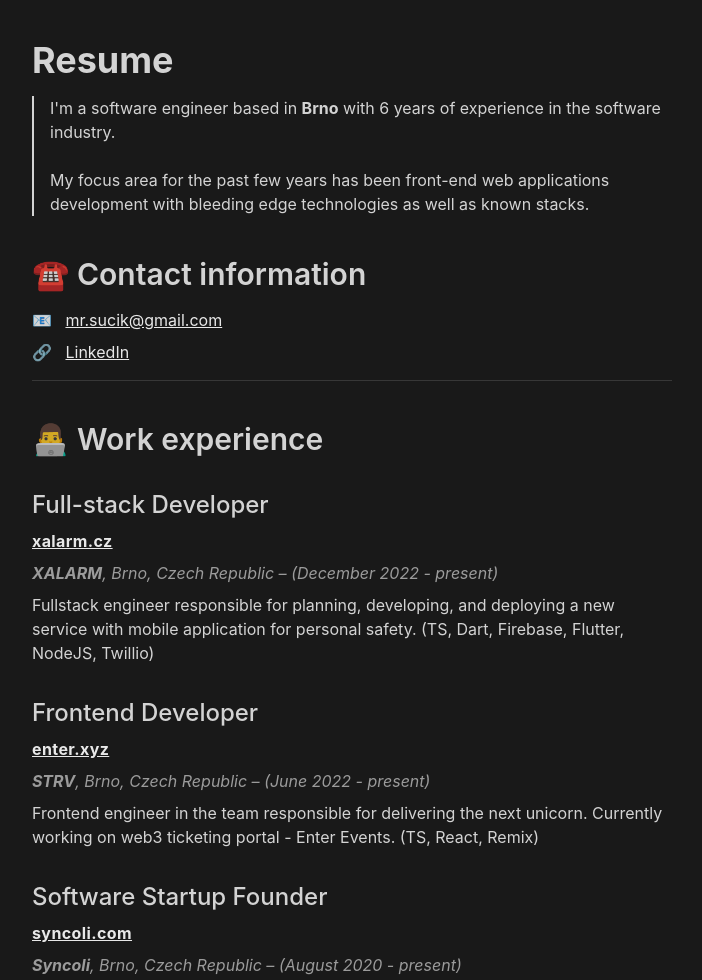
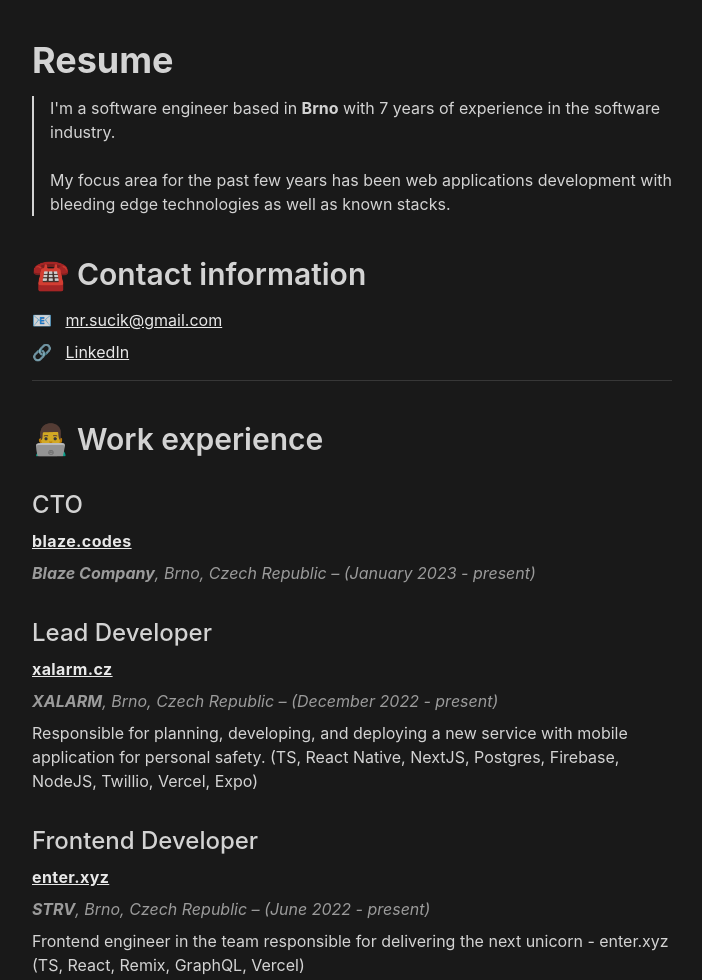
Before and after one commit to MrSucik/danielsuchan.dev, an Astro site: page / in a window 1280 px wide. Shown: the top 980 px of the page, without its empty margins (288-990 px from the left). Built offline with nearby package versions, Linux system fonts and the light colour scheme; Astro itself is replaced by a stand-in of ours.

Commit message:
feat: update 🦄

```diff
--- a/src/pages/index.astro
+++ b/src/pages/index.astro
@@ -1,5 +1,6 @@
 ---
 import MainHead from "../components/MainHead.astro";
+const yearsExperience = Math.round(new Date().getFullYear() - 2016);
 ---
 
 <html class="dark" lang="en">
@@ -13,12 +14,12 @@
     <main class="max-w-2xl m-auto p-4">
       <h1 class="text-4xl font-bold mt-6 mb-4">Resume</h1>
       <p class="dark:border-l-white border-l-black border-l-2 pl-4">
-        I'm a software engineer based in <b>Brno</b> with 6 years of experience in
-        the software industry.
+        I'm a software engineer based in <b>Brno</b> with {yearsExperience} years
+        of experience in the software industry.
         <br />
         <br />
-        My focus area for the past few years has been front-end web applications
-        development with bleeding edge technologies as well as known stacks.
+        My focus area for the past few years has been web applications development
+        with bleeding edge technologies as well as known stacks.
       </p>
       <h2 class="mt-10 mb-4 text-3xl font-semibold">☎️ Contact information</h2>
       <p>
@@ -31,7 +32,18 @@
       </p>
       <hr />
       <h2 class="mt-10 mb-4 text-3xl font-semibold">👨‍💻 Work experience</h2>
-      <h3 class="text-2xl font-medium mt-8 mb-2">Full-stack Developer</h3>
+      <h3 class="text-2xl font-medium mt-8 mb-2">CTO</h3>
+      <a
+        href="https://blaze.codes/"
+        target="_blank"
+        rel="noopener noreferrer"
+        class="font-bold tracking-wide">blaze.codes</a
+      >
+      <p class="mb-2 mt-2 italic text-grey-text">
+        <b>Blaze Company</b>, Brno, Czech Republic – (January 2023 - present)
+      </p>
+
+      <h3 class="text-2xl font-medium mt-8 mb-2">Lead Developer</h3>
       <a
         href="https://www.xalarm.cz/"
         target="_blank"
@@ -42,9 +54,9 @@
         <b>XALARM</b>, Brno, Czech Republic – (December 2022 - present)
       </p>
       <p>
-        Fullstack engineer responsible for planning, developing, and deploying a
-        new service with mobile application for personal safety. (TS, Dart,
-        Firebase, Flutter, NodeJS, Twillio)
+        Responsible for planning, developing, and deploying a new service with
+        mobile application for personal safety. (TS, React Native, NextJS,
+        Postgres, Firebase, NodeJS, Twillio, Vercel, Expo)
       </p>
       <h3 class="text-2xl font-medium mt-8 mb-2">Frontend Developer</h3>
       <a
@@ -58,8 +70,7 @@
       </p>
       <p>
         Frontend engineer in the team responsible for delivering the next
-        unicorn. Currently working on web3 ticketing portal - Enter Events. (TS,
-        React, Remix)
+        unicorn - enter.xyz (TS, React, Remix, GraphQL, Vercel)
       </p>
       <h3 class="text-2xl font-medium mt-8 mb-2">Software Startup Founder</h3>
       <a
```
